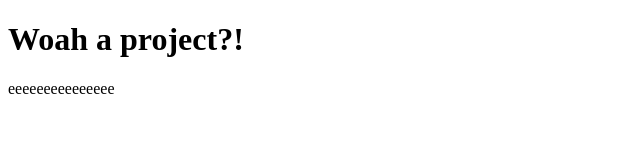
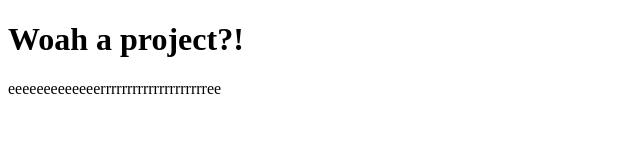
Before and after one commit to raudzius2/colab, a plain HTML site: page index.html in a window 1280 px wide. Shown: the whole page, without its empty margins (0-640 px from the left). Drawn offline with Linux system fonts and the light colour scheme.

Commit message:
Update index.html

```diff
--- a/index.html
+++ b/index.html
@@ -8,6 +8,6 @@
 </head>
 <body>
     <h1>Woah a project?!</h1>
-    <p>eeeeeeeeeeeeeee</p>
+    <p>eeeeeeeeeeeeerrrrrrrrrrrrrrrrrrrree</p>
 </body>
 </html>
```
